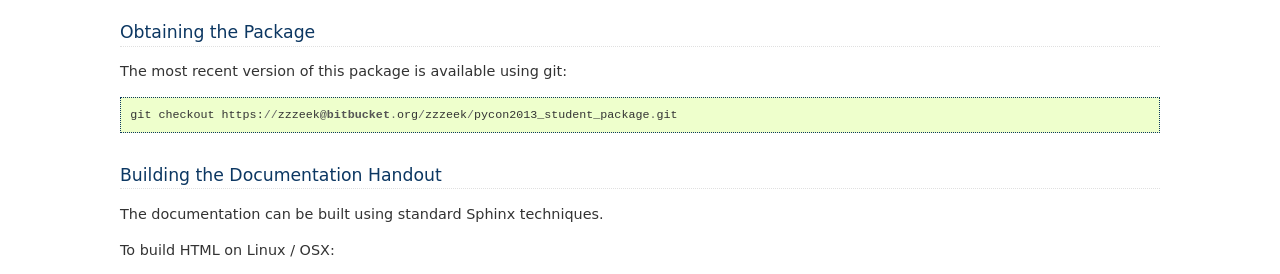
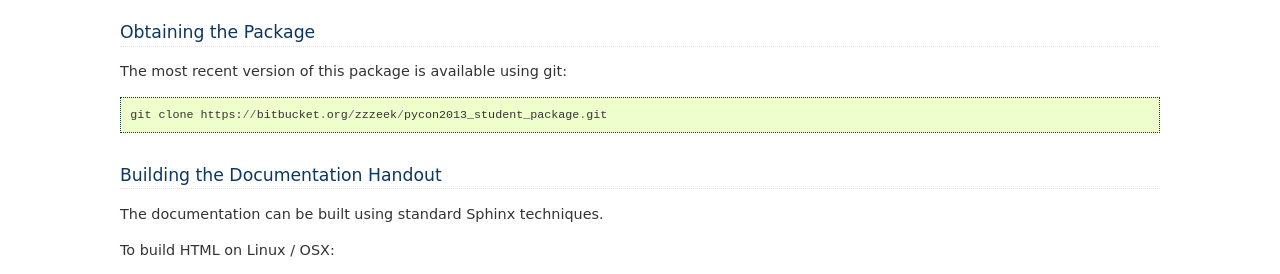
Before and after one commit to primordialstew/introduction-to-sqlalchemy-2013, a Sphinx documentation site: the page built from handout/source/setup.rst, in a window 1280 px wide. Shown: the part 623-897 px from the top of the page. Built offline with Sphinx 7.4.7, drawn with Linux system fonts in a browser that asks for light colours.

Commit message:
libraries

```diff
--- a/handout/source/setup.rst
+++ b/handout/source/setup.rst
@@ -38,7 +38,7 @@
 
 The most recent version of this package is available using git::
 
-	git checkout https://zzzeek@bitbucket.org/zzzeek/pycon2013_student_package.git
+	git clone https://bitbucket.org/zzzeek/pycon2013_student_package.git
 
 Building the Documentation Handout
 ==================================
--- a/requirements.txt
+++ b/requirements.txt
@@ -1,3 +1,3 @@
-SQLAlchemy==0.7.7
-sliderepl==1.0
-Pygments==1.3.1
+SQLAlchemy==0.8.0dev
+sliderepl==1.1
+Pygments==1.6
```
Also changed, not shown: 4 other files.
